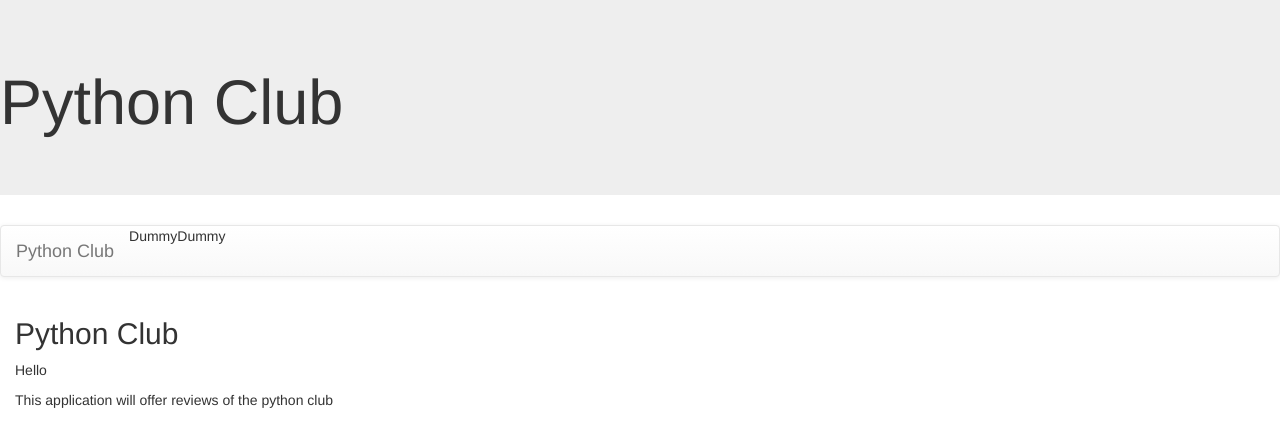
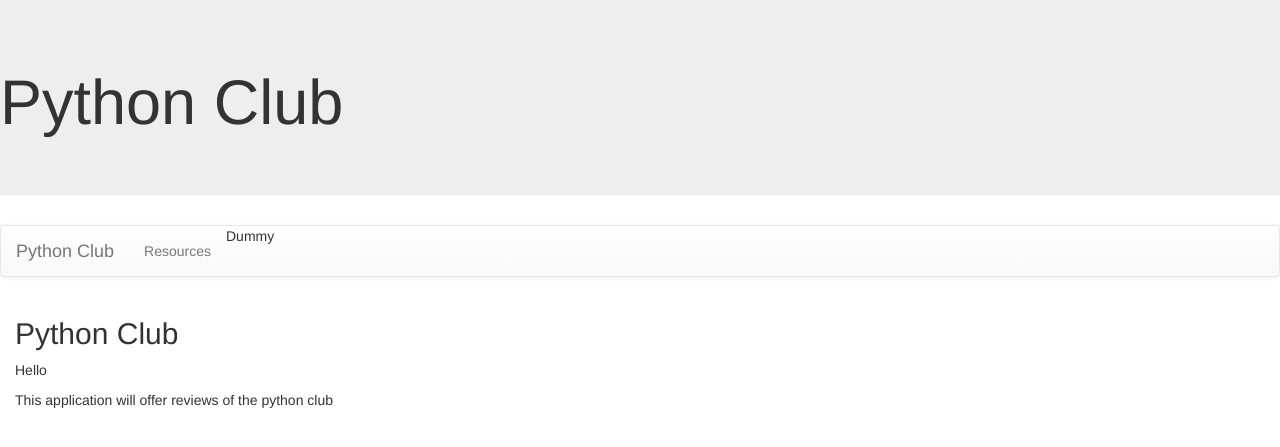
Before and after one commit to RANovelli/PythonClub, a Django app: page /club/ in a window 1280 px wide. Shown: the top 447 px of the page. Run offline with Django 3.2, Linux system fonts and the light colour scheme; some libraries are stand-ins or nearby versions.

Commit message:
Find errors in Resource View

```diff
--- a/club/templates/base.html
+++ b/club/templates/base.html
@@ -16,7 +16,7 @@
 <a class="navbar-brand" href="{% url 'index' %}">Python Club</a>
 </div>
 <ul class="nav navbar-nav">
-<li>Dummy</li>
+<li><a href="{% url 'resources' %}"> Resources</a></li>
 <li>Dummy</li>
 </ul>
 </div>
--- a/club/urls.py
+++ b/club/urls.py
@@ -3,4 +3,5 @@ from . import views
 
 urlpatterns = [
     path('', views.index, name='index'),
+    path('resources/', views.resources, name='resources'),
 ]
--- a/club/views.py
+++ b/club/views.py
@@ -1,5 +1,10 @@
 from django.shortcuts import render
+from .models import Resource, Meeting, MeetingMinutes, Event
 
 # Create your views here.
 def index(request):
     return render(request, 'club/index.html')
+
+def resources(request):
+    resource_list=Resource.objects.all()
+    return render(request, 'club/resources.html', {'resource_list': resource_list})
```
Also changed, not shown: club/templates/club/resources.html (added, +10 -0 lines).
